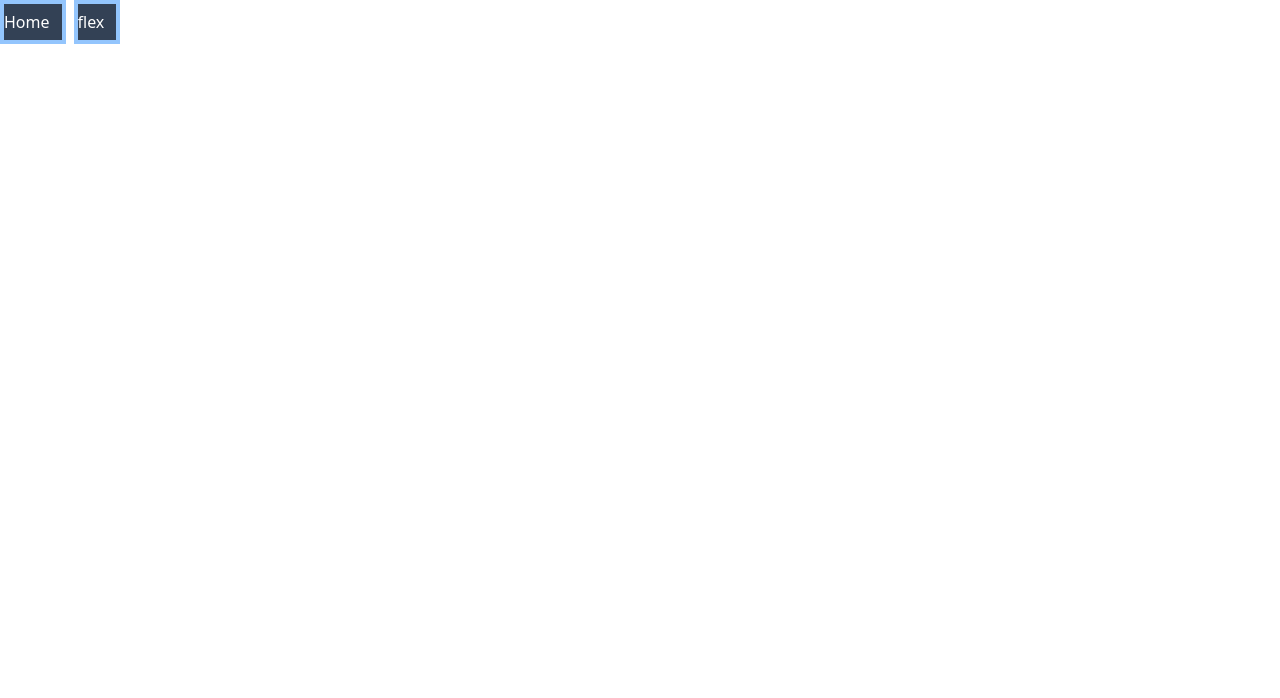
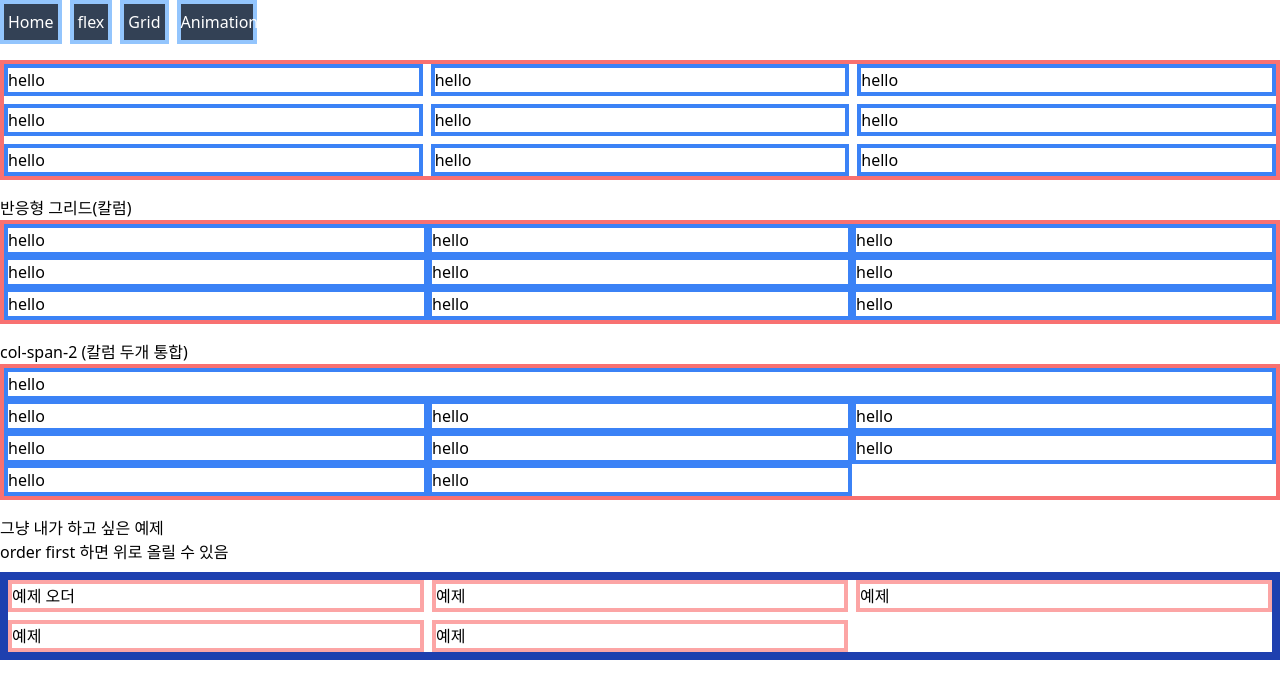
Before and after one commit to minhoshin11/study, a React (Vite) app in the folder tailwind-react/: page /grid in a window 1280 px wide. Before the commit this address had no page. Shown: the top 698 px of the page. Built offline with nearby package versions, Linux system fonts and the light colour scheme.

Commit message:
간단한 애니메이션

```diff
--- a/tailwind-react/src/App.jsx
+++ b/tailwind-react/src/App.jsx
@@ -1,6 +1,8 @@
 import { Route, Routes, useNavigate } from "react-router-dom";
 import "./App.css";
+import Ani from "./pages/ani";
 import Flex from "./pages/flex";
+import Grid from "./pages/grid";
 
 function App() {
   //테일윈드는 실습할 때 마다 찾아와서 사용하는 게 좋음.
@@ -10,7 +12,7 @@ function App() {
     <>
       <div className="w-11 h-6 flex flex-row gap-2 mb-9">
         <button
-          className="border-4 border-blue-300 text-white bg-slate-700 size-11 pr-3 w-20"
+          className="border-4 border-blue-300 text-white bg-slate-700 size-11 p-1 w-20"
           onClick={() => {
             navigate("/");
           }}
@@ -18,16 +20,34 @@ function App() {
           Home
         </button>
         <button
-          className="border-4 border-blue-300 text-white bg-slate-700 size-11 pr-3 w-20"
+          className="border-4 border-blue-300 text-white bg-slate-700 size-11 p-1 w-20"
           onClick={() => {
             navigate("/flex");
           }}
         >
           flex
         </button>
+        <button
+          className="border-4 border-blue-300 text-white bg-slate-700 size-11 p-1 w-20"
+          onClick={() => {
+            navigate("/grid");
+          }}
+        >
+          Grid
+        </button>
+        <button
+          className="border-4 border-blue-300 text-white bg-slate-700 size-11  w-20"
+          onClick={() => {
+            navigate("/ani");
+          }}
+        >
+          Animation
+        </button>
       </div>
       <Routes>
         <Route path="/flex" element={<Flex />}></Route>
+        <Route path="/grid" element={<Grid />}></Route>
+        <Route path="ani" element={<Ani />}></Route>
       </Routes>
     </>
   );
--- /dev/null
+++ b/tailwind-react/src/pages/ani.jsx
@@ -0,0 +1,23 @@
+export default function Ani() {
+  return (
+    <>
+      <div className="relative rounded-xl overflow-auto p-8">
+        <div className="flex items-center justify-center">
+          <span className="relative inline-flex">
+            <button
+              type="button"
+              className="inline-flex items-center px-4 py-2 font-semibold leading-6 text-sm shadow rounded-md text-sky-500 bg-white dark:bg-slate-800 transition ease-in-out duration-150 cursor-not-allowed ring-1 ring-slate-900/10 dark:ring-slate-200/20"
+              disabled=""
+            >
+              Transactions
+            </button>
+            <span className="flex absolute h-3 w-3 top-0 right-0 -mt-1 -mr-1">
+              <span className="animate-spin absolute inline-flex w-1 h-full rounded-full bg-sky-400 opacity-75"></span>
+              <span className="relative inline-flex rounded-full h-3 w-3 bg-sky-500 peer-checked:font-semibold"></span>
+            </span>
+          </span>
+        </div>
+      </div>
+    </>
+  );
+}
--- a/tailwind-react/src/pages/grid.jsx
+++ b/tailwind-react/src/pages/grid.jsx
@@ -1,3 +1,53 @@
 export default function Grid() {
-  return <div>grid</div>;
+  return (
+    <div>
+      {/* grid는 보통 column만 주는 경우가 많음. */}
+      <div className="grid grid-cols-3 gap-2 border-4 border-red-400">
+        <div className="border-4 border-blue-500">hello</div>
+        <div className="border-4 border-blue-500">hello</div>
+        <div className="border-4 border-blue-500">hello</div>
+        <div className="border-4 border-blue-500">hello</div>
+        <div className="border-4 border-blue-500">hello</div>
+        <div className="border-4 border-blue-500">hello</div>
+        <div className="border-4 border-blue-500">hello</div>
+        <div className="border-4 border-blue-500">hello</div>
+        <div className="border-4 border-blue-500">hello</div>
+      </div>
+      <div className="mt-4">반응형 그리드(칼럼)</div>
+      <div className=" grid grid-cols-1 sm:grid-cols-2 md:grid-cols-3 border-4 border-red-400">
+        <div className="border-4 border-blue-500">hello</div>
+        <div className="border-4 border-blue-500">hello</div>
+        <div className="border-4 border-blue-500">hello</div>
+        <div className="border-4 border-blue-500">hello</div>
+        <div className="border-4 border-blue-500">hello</div>
+        <div className="border-4 border-blue-500">hello</div>
+        <div className="border-4 border-blue-500">hello</div>
+        <div className="border-4 border-blue-500">hello</div>
+        <div className="border-4 border-blue-500">hello</div>
+      </div>
+
+      <div className="mt-4">col-span-2 (칼럼 두개 통합)</div>
+      <div className=" grid grid-cols-1 sm:grid-cols-2 md:grid-cols-3 border-4 border-red-400">
+        <div className="col-span-3 border-4 border-blue-500">hello</div>
+        <div className="border-4 border-blue-500">hello</div>
+        <div className="border-4 border-blue-500">hello</div>
+        <div className="border-4 border-blue-500">hello</div>
+        <div className="border-4 border-blue-500">hello</div>
+        <div className="border-4 border-blue-500">hello</div>
+        <div className="border-4 border-blue-500">hello</div>
+        <div className="border-4 border-blue-500">hello</div>
+        <div className="border-4 border-blue-500">hello</div>
+      </div>
+
+      <div className="mt-4">그냥 내가 하고 싶은 예제</div>
+      <div className="mb-2">order first 하면 위로 올릴 수 있음</div>
+      <div className="border-8 border-blue-800 gap-2 grid grid-cols-2 sm:grid-cols-2 md:grid-cols-3">
+        <div className="border-red-300 border-4">예제</div>
+        <div className="border-red-300 border-4">예제</div>
+        <div className="border-red-300 border-4 order-first">예제 오더</div>
+        <div className="border-red-300 border-4">예제</div>
+        <div className="border-red-300 border-4">예제</div>
+      </div>
+    </div>
+  );
 }
```
